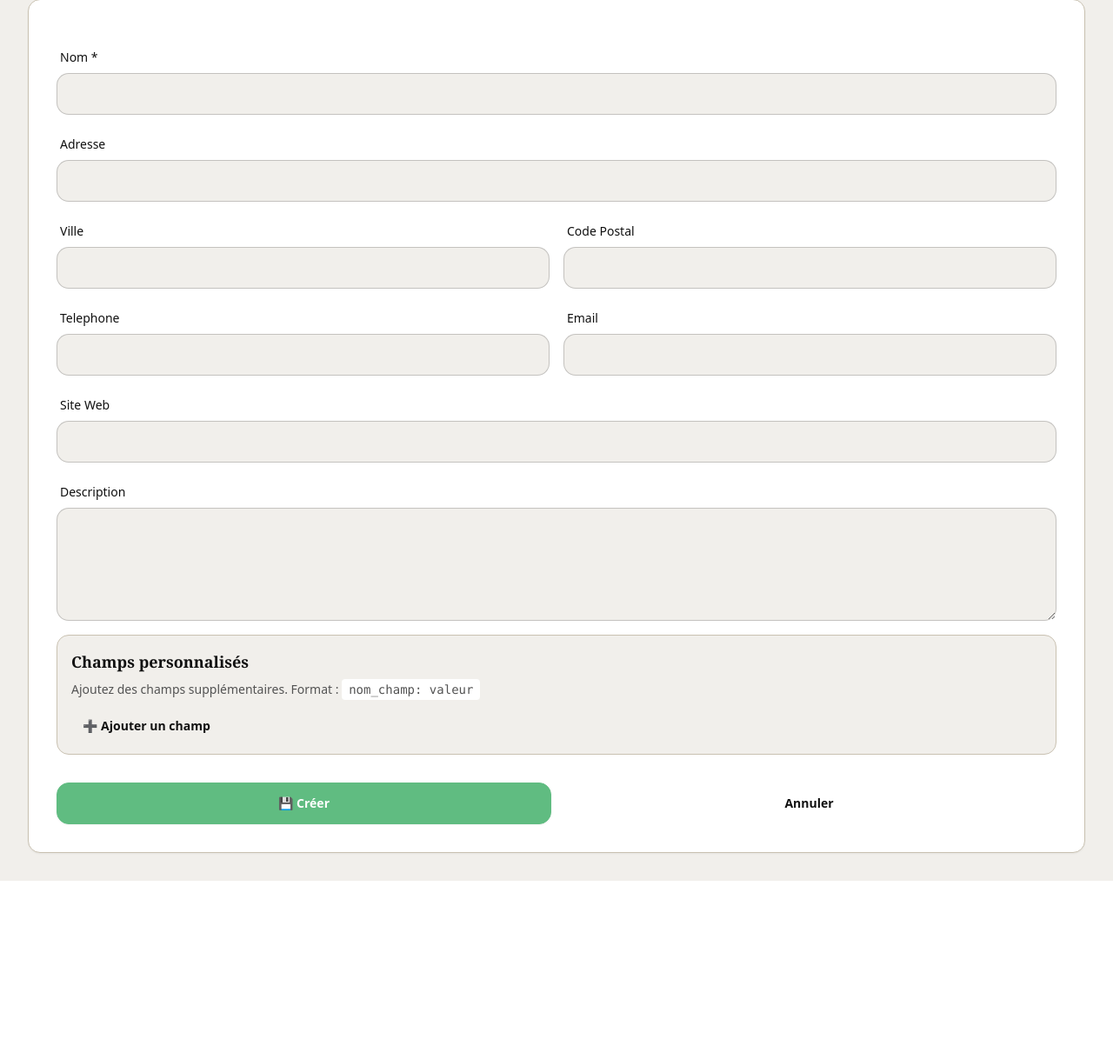
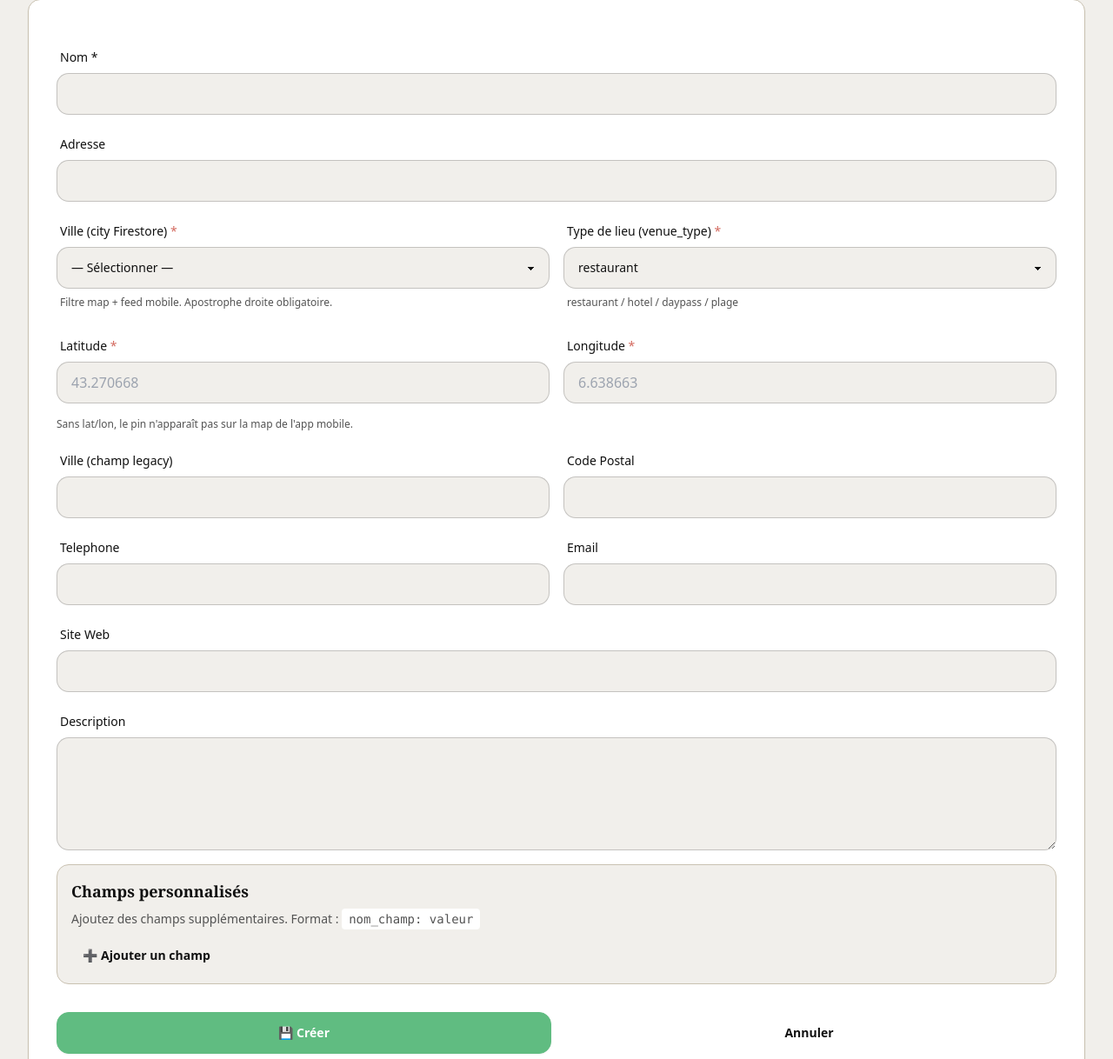
Before and after one commit to danou294/butter-gestion, a Django app: page /restaurants/create/ in a window 1280 px wide. Shown: the part 266-1484 px from the top of the page at 87% size. Before the commit the page ends 1279 px from the top, so only its background shows below. Run offline with Django 4.2, Linux system fonts and the light colour scheme; the visitor is signed in with stand-in values (Sample User, id 1); some web fonts are replaced.

Commit message:
feat: support villes Côte d'Azur + Saint-Tropez et venue_type "plage"
Ajoute les 2 nouvelles villes (apostrophe droite U+0027 obligatoire) et
le venue_type "plage" comme valeurs valides côté admin, import Excel/CSV
et guides. Centralise les valeurs supportées dans config.py
(SUPPORTED_CITIES, VENUE_TYPES) pour éviter la dispersion.

- Formulaire admin restaurant : champs structurés city, venue_type,
  latitude, longitude (requis : sans lat/lon le pin map est invisible)
- Import Excel : feuille "Plages" mappée vers venue_type="plage"
- Guides et home_sections : nouvelles villes dans les dropdowns
- Seed home_sections : crée coups_de_coeur + videos pour les 2 villes

Co-Authored-By: Claude Opus 4.7 (1M context) <noreply@anthropic.com>

```diff
--- a/scripts_manager/home_sections_views.py
+++ b/scripts_manager/home_sections_views.py
@@ -338,7 +338,7 @@ def home_sections_order_save(request):
     return redirect('scripts_manager:home_sections_order')
 
 
-CITIES = ['Paris', 'Marrakech']
+CITIES = ['Paris', 'Marrakech', "Côte d'Azur", 'Saint-Tropez']
 
 
 @require_http_methods(["POST"])
--- a/scripts_manager/restaurants_views.py
+++ b/scripts_manager/restaurants_views.py
@@ -15,6 +15,7 @@ from google.cloud import firestore
 from google.cloud import storage
 from google.oauth2 import service_account
 from .firebase_utils import get_service_account_path, get_firebase_bucket, get_storage_service_account_path
+from config import SUPPORTED_CITIES, VENUE_TYPES, VENUE_TYPE_LABELS
 
 logger = logging.getLogger(__name__)
 
@@ -665,7 +666,10 @@ def restaurant_create(request):
     if request.method == 'GET':
         return render(request, 'scripts_manager/restaurants/form.html', {
             'action': 'create',
-            'restaurant': {}
+            'restaurant': {},
+            'supported_cities': SUPPORTED_CITIES,
+            'venue_types': VENUE_TYPES,
+            'venue_type_labels': VENUE_TYPE_LABELS,
         })
 
     elif request.method == 'POST':
@@ -722,7 +726,10 @@ def restaurant_create(request):
             return render(request, 'scripts_manager/restaurants/form.html', {
                 'action': 'create',
                 'restaurant': {},
-                'error': str(e)
+                'error': str(e),
+                'supported_cities': SUPPORTED_CITIES,
+                'venue_types': VENUE_TYPES,
+                'venue_type_labels': VENUE_TYPE_LABELS,
             })
 
 
@@ -756,7 +763,10 @@ def restaurant_edit(request, restaurant_id):
 
             return render(request, 'scripts_manager/restaurants/form.html', {
                 'action': 'edit',
-                'restaurant': restaurant_data
+                'restaurant': restaurant_data,
+                'supported_cities': SUPPORTED_CITIES,
+                'venue_types': VENUE_TYPES,
+                'venue_type_labels': VENUE_TYPE_LABELS,
             })
 
         elif request.method == 'POST':
@@ -812,7 +822,10 @@ def restaurant_edit(request, restaurant_id):
         return render(request, 'scripts_manager/restaurants/form.html', {
             'action': 'edit',
             'restaurant': restaurant_data if 'restaurant_data' in locals() else {},
-            'error': str(e)
+            'error': str(e),
+            'supported_cities': SUPPORTED_CITIES,
+            'venue_types': VENUE_TYPES,
+            'venue_type_labels': VENUE_TYPE_LABELS,
         })
 
 
--- a/scripts_manager/scripts/seed_home_section_types.py
+++ b/scripts_manager/scripts/seed_home_section_types.py
@@ -26,7 +26,7 @@ import firebase_admin
 from firebase_admin import credentials, firestore
 
 COLLECTION = "home_sections"
-CITIES = ["Paris", "Marrakech"]
+CITIES = ["Paris", "Marrakech", "Côte d'Azur", "Saint-Tropez"]
 
 
 def get_service_account_path(env: str) -> str:
--- a/scripts_manager/templates/scripts_manager/guides/form.html
+++ b/scripts_manager/templates/scripts_manager/guides/form.html
@@ -65,6 +65,8 @@
                                     class="select select-bordered w-full max-w-xs bg-base-200">
                                 <option value="Paris">Paris</option>
                                 <option value="Marrakech">Marrakech</option>
+                                <option value="Côte d'Azur">Côte d'Azur</option>
+                                <option value="Saint-Tropez">Saint-Tropez</option>
                             </select>
                             <p class="mt-1 text-xs text-secondary">La liste des restaurants sera filtrée par ville.</p>
                         </div>
--- a/scripts_manager/templates/scripts_manager/home_sections/manage.html
+++ b/scripts_manager/templates/scripts_manager/home_sections/manage.html
@@ -93,6 +93,8 @@
                         <option value="">Toutes villes</option>
                         <option value="Paris">Paris</option>
                         <option value="Marrakech">Marrakech</option>
+                        <option value="Côte d'Azur">Côte d'Azur</option>
+                        <option value="Saint-Tropez">Saint-Tropez</option>
                         <option value="Londres">Londres</option>
                         <option value="Mykonos">Mykonos</option>
                     </select>
@@ -184,6 +186,8 @@
                                         <select x-model="section.city" @change="markChanged()" class="butter-select w-full">
                                             <option value="Paris">Paris</option>
                                             <option value="Marrakech">Marrakech</option>
+                                            <option value="Côte d'Azur">Côte d'Azur</option>
+                                            <option value="Saint-Tropez">Saint-Tropez</option>
                                             <option value="Londres">Londres</option>
                                             <option value="Mykonos">Mykonos</option>
                                         </select>
--- a/scripts_manager/templates/scripts_manager/import_restaurants.html
+++ b/scripts_manager/templates/scripts_manager/import_restaurants.html
@@ -125,6 +125,8 @@
                         <option value="">Global (toutes les villes — legacy)</option>
                         <option value="Paris" selected>Paris</option>
                         <option value="Marrakech">Marrakech</option>
+                        <option value="Côte d'Azur">Côte d'Azur</option>
+                        <option value="Saint-Tropez">Saint-Tropez</option>
                     </select>
                     <label class="label">
                         <span class="label-text-alt text-secondary">Seuls les restaurants de cette ville seront supprimes et remplaces. Les autres villes restent intactes.</span>
--- a/scripts_manager/templates/scripts_manager/restaurants/form.html
+++ b/scripts_manager/templates/scripts_manager/restaurants/form.html
@@ -40,7 +40,59 @@
 
                 <div class="grid grid-cols-1 md:grid-cols-2 gap-4">
                     <div class="form-control">
-                        <label class="label"><span class="label-text">Ville</span></label>
+                        <label class="label">
+                            <span class="label-text">Ville (city Firestore) <span class="text-error">*</span></span>
+                        </label>
+                        <select id="city" name="city" class="select select-bordered w-full bg-base-200" required>
+                            <option value="">— Sélectionner —</option>
+                            {% for c in supported_cities %}
+                            <option value="{{ c }}" {% if restaurant.city == c %}selected{% endif %}>{{ c }}</option>
+                            {% endfor %}
+                        </select>
+                        <label class="label">
+                            <span class="label-text-alt text-secondary">Filtre map + feed mobile. Apostrophe droite obligatoire.</span>
+                        </label>
+                    </div>
+                    <div class="form-control">
+                        <label class="label">
+                            <span class="label-text">Type de lieu (venue_type) <span class="text-error">*</span></span>
+                        </label>
+                        <select id="venue_type" name="venue_type" class="select select-bordered w-full bg-base-200" required>
+                            {% for vt in venue_types %}
+                            <option value="{{ vt }}" {% if restaurant.venue_type == vt %}selected{% endif %}>{{ vt }}</option>
+                            {% endfor %}
+                        </select>
+                        <label class="label">
+                            <span class="label-text-alt text-secondary">restaurant / hotel / daypass / plage</span>
+                        </label>
+                    </div>
+                </div>
+
+                <div class="grid grid-cols-1 md:grid-cols-2 gap-4">
+                    <div class="form-control">
+                        <label class="label">
+                            <span class="label-text">Latitude <span class="text-error">*</span></span>
+                        </label>
+                        <input type="text" inputmode="decimal" id="latitude" name="latitude"
+                               value="{{ restaurant.latitude|default:'' }}"
+                               placeholder="43.270668"
+                               class="input input-bordered w-full bg-base-200" required>
+                    </div>
+                    <div class="form-control">
+                        <label class="label">
+                            <span class="label-text">Longitude <span class="text-error">*</span></span>
+                        </label>
+                        <input type="text" inputmode="decimal" id="longitude" name="longitude"
+                               value="{{ restaurant.longitude|default:'' }}"
+                               placeholder="6.638663"
+                               class="input input-bordered w-full bg-base-200" required>
+                    </div>
+                </div>
+                <p class="text-xs text-secondary -mt-2">Sans lat/lon, le pin n'apparaît pas sur la map de l'app mobile.</p>
+
+                <div class="grid grid-cols-1 md:grid-cols-2 gap-4">
+                    <div class="form-control">
+                        <label class="label"><span class="label-text">Ville (champ legacy)</span></label>
                         <input type="text" id="ville" name="ville" value="{{ restaurant.ville|default:'' }}"
                                class="input input-bordered w-full bg-base-200">
                     </div>
@@ -121,7 +173,7 @@ function addCustomField() {
 
 {% if restaurant %}
 {% for key, value in restaurant.items %}
-{% if key != 'id' and key != 'name' and key != 'Name' and key != 'nom' and key != 'address' and key != 'adresse' and key != 'ville' and key != 'codePostal' and key != 'telephone' and key != 'email' and key != 'siteWeb' and key != 'description' %}
+{% if key != 'id' and key != 'name' and key != 'Name' and key != 'nom' and key != 'address' and key != 'adresse' and key != 'ville' and key != 'codePostal' and key != 'telephone' and key != 'email' and key != 'siteWeb' and key != 'description' and key != 'city' and key != 'venue_type' and key != 'latitude' and key != 'longitude' %}
 addCustomField();
 const fields = document.querySelectorAll('#custom-fields input');
 if (fields.length >= 2) {
```
Also changed, not shown: scripts_manager/config.py (+23 -0 lines), scripts_manager/import_restaurants.py (+21 -4 lines).
